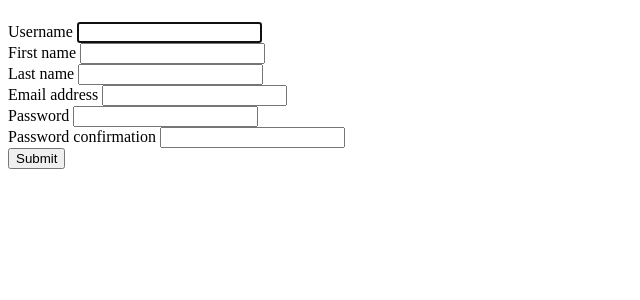
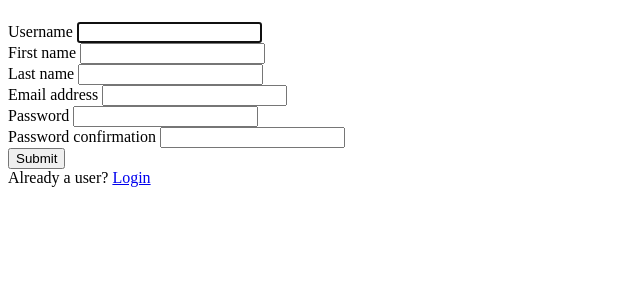
Before and after one commit to TUJesse/SkinLesionWebsite, a Django app: page /register/ in a window 1280 px wide. Shown: the part 58-358 px from the top of the page, without its empty margins (0-640 px from the left). Run offline with Django 4.2, Linux system fonts and the light colour scheme.

Commit message:
pages are now restricted to logged-in users only.

```diff
--- a/lesion_website/views.py
+++ b/lesion_website/views.py
@@ -26,9 +26,12 @@ from keras.models import load_model
 from .forms import *
 from django.contrib import messages
 from django.contrib.auth import authenticate, login, logout
+from django.contrib.auth.decorators import login_required
 
 
 # Create your views here.
+
+@login_required(login_url='loginPage')
 def uploadPage(request):
     new_model = load_model(
         os.path.join('C:\\Users\jesse\OneDrive\Desktop\Year 4\Project\models', 'model50epochs500resample64size.keras'))
@@ -58,12 +61,14 @@ def uploadPage(request):
         return HttpResponse(template2.render(context2, request))
 
 
+@login_required(login_url='loginPage')
 def resultsPage(request, predicted_label):
     context = {'predicted_label': predicted_label}
 
     return render(request, 'lesion_upload.html', context)
 
 
+@login_required(login_url='loginPage')
 def homePage(request):
     template = loader.get_template('homePage.html')
     context = {'form': ImageForm()}
@@ -72,46 +77,50 @@ def homePage(request):
 
 
 def loginPage(request):
-    template = loader.get_template('login.html')
-    context = {}
+    if request.user.is_authenticated:
+        return redirect('homePage')
+    else:
+        context = {}
 
-    if request.method == 'POST':
-        username = request.POST.get('username')
-        password = request.POST.get('password')
+        if request.method == 'POST':
+            username = request.POST.get('username')
+            password = request.POST.get('password')
 
-        user = authenticate(request, username=username, password=password)
+            user = authenticate(request, username=username, password=password)
 
-        if user is not None:
-            login(request, user)
-            return redirect('homePage')
-        else:
-            messages.info(request, 'Username or password is incorrect')
+            if user is not None:
+                login(request, user)
+                return redirect('homePage')
+            else:
+                messages.info(request, 'Username or password is incorrect')
 
-    return render(request, 'login.html', context)
+        return render(request, 'login.html', context)
 
 
 def registerPage(request):
-    template = loader.get_template('register.html')
+    if request.user.is_authenticated:
+        return redirect('homePage')
+    else:
+        form = CreateUserForm()
 
-    form = CreateUserForm()
+        if request.method == 'POST':
+            form = CreateUserForm(request.POST)
+            if form.is_valid():
+                form.save()
+                username = form.cleaned_data.get('username')
+                messages.success(request, 'Account was created for ' + username)
+                return redirect('loginPage')
 
-    if request.method == 'POST':
-        form = CreateUserForm(request.POST)
-        if form.is_valid():
-            form.save()
-            username = form.cleaned_data.get('username')
-            messages.success(request, 'Account was created for ' + username)
-            return redirect('loginPage')
+        context = {'form': form}
 
-    context = {'form': form}
-
-    return render(request, 'register.html', context)
+        return render(request, 'register.html', context)
 
 
 def logoutUser(request):
     logout(request)
     return redirect('loginPage')
 
+@login_required(login_url='loginPage')
 def refferalPage(request):
     from googleplaces import GooglePlaces, types, lang
     from django.http import JsonResponse
--- a/templates/login.html
+++ b/templates/login.html
@@ -101,7 +101,7 @@ span.psw {
 
   <div class="container" style="background-color:#f1f1f1">
     <button type="button" class="cancelbtn">Cancel</button>
-    <span class="psw">Forgot <a href="#">password?</a></span>
+    <span class="psw">Not a user? <a href=" {% url 'registerPage' %}">Register</a></span>
   </div>
 </form>
 
--- a/templates/register.html
+++ b/templates/register.html
@@ -23,6 +23,7 @@
     {{ form.errors }}
     <input type="submit" name="CreateUser">
 </form>
+<span class="psw">Already a user? <a href=" {% url 'loginPage' %}">Login</a></span>
 </body>
 
 </html>
```
Also changed, not shown: db.sqlite3.
